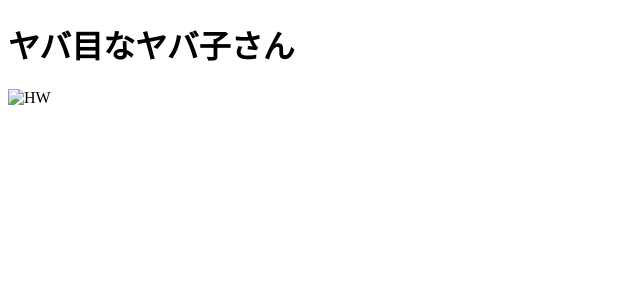
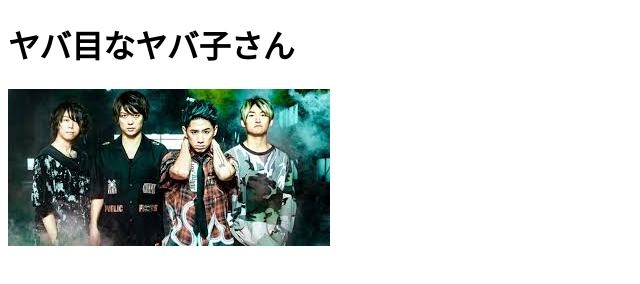
Before and after one commit to taka1995/yueru, a plain HTML site: page app/templates/index.html in a window 1280 px wide. Shown: the whole page, without its empty margins (0-640 px from the left). Drawn offline with Linux system fonts and the light colour scheme.

Commit message:
Update index.html

```diff
--- a/app/templates/index.html
+++ b/app/templates/index.html
@@ -6,7 +6,7 @@
 <body>
 
   <h1>ヤバ目なヤバ子さん</h1>
-  <img src="/static/images/ダウンロード.jpeg" alt="HW">
+  <img src="https://github.com/taka1995/yueru/blob/master/app/static/%E3%82%BF%E3%82%99%E3%82%A6%E3%83%B3%E3%83%AD%E3%83%BC%E3%83%88%E3%82%99.jpeg" alt="HW">
 
 </body>
 
```
